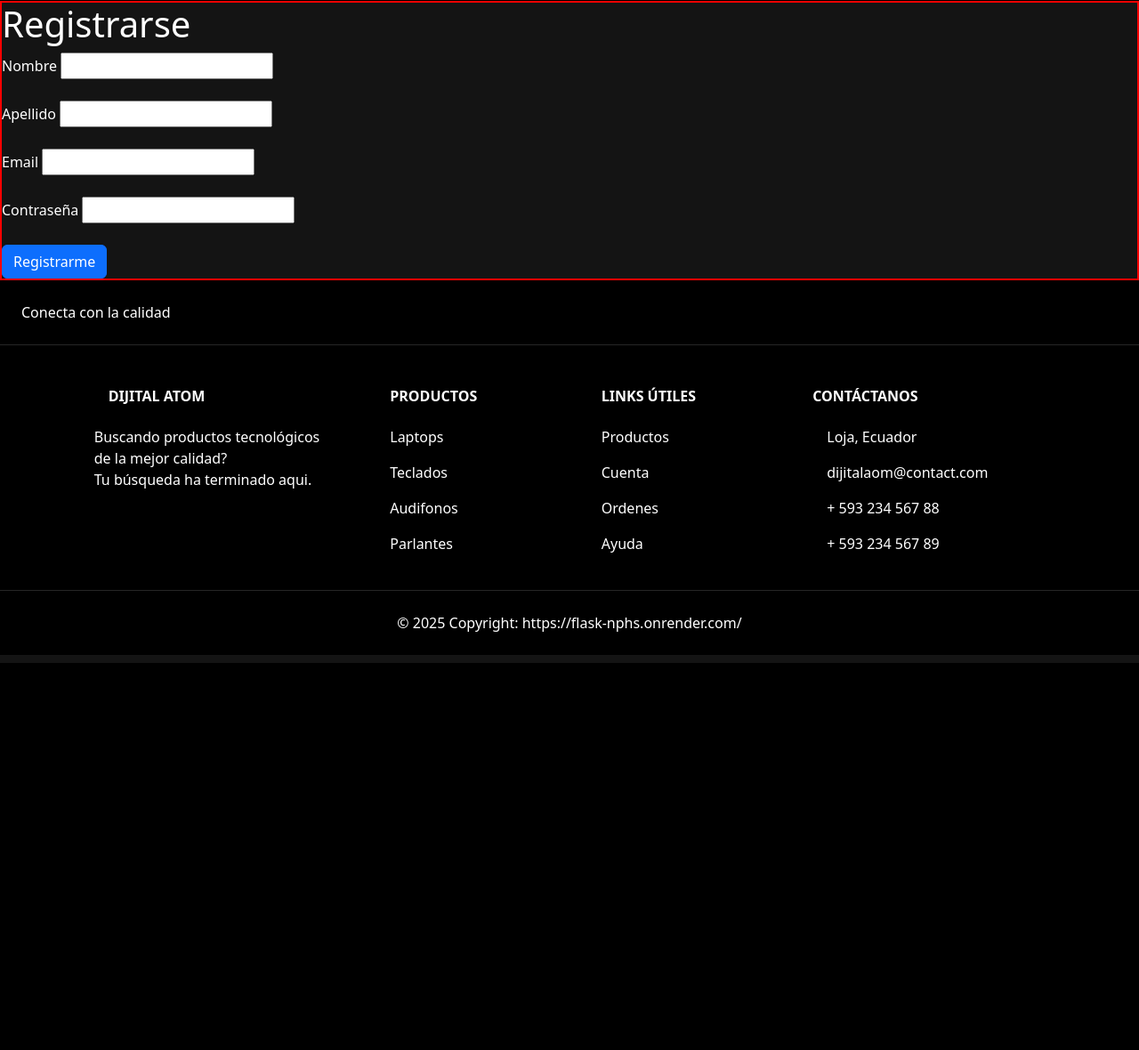
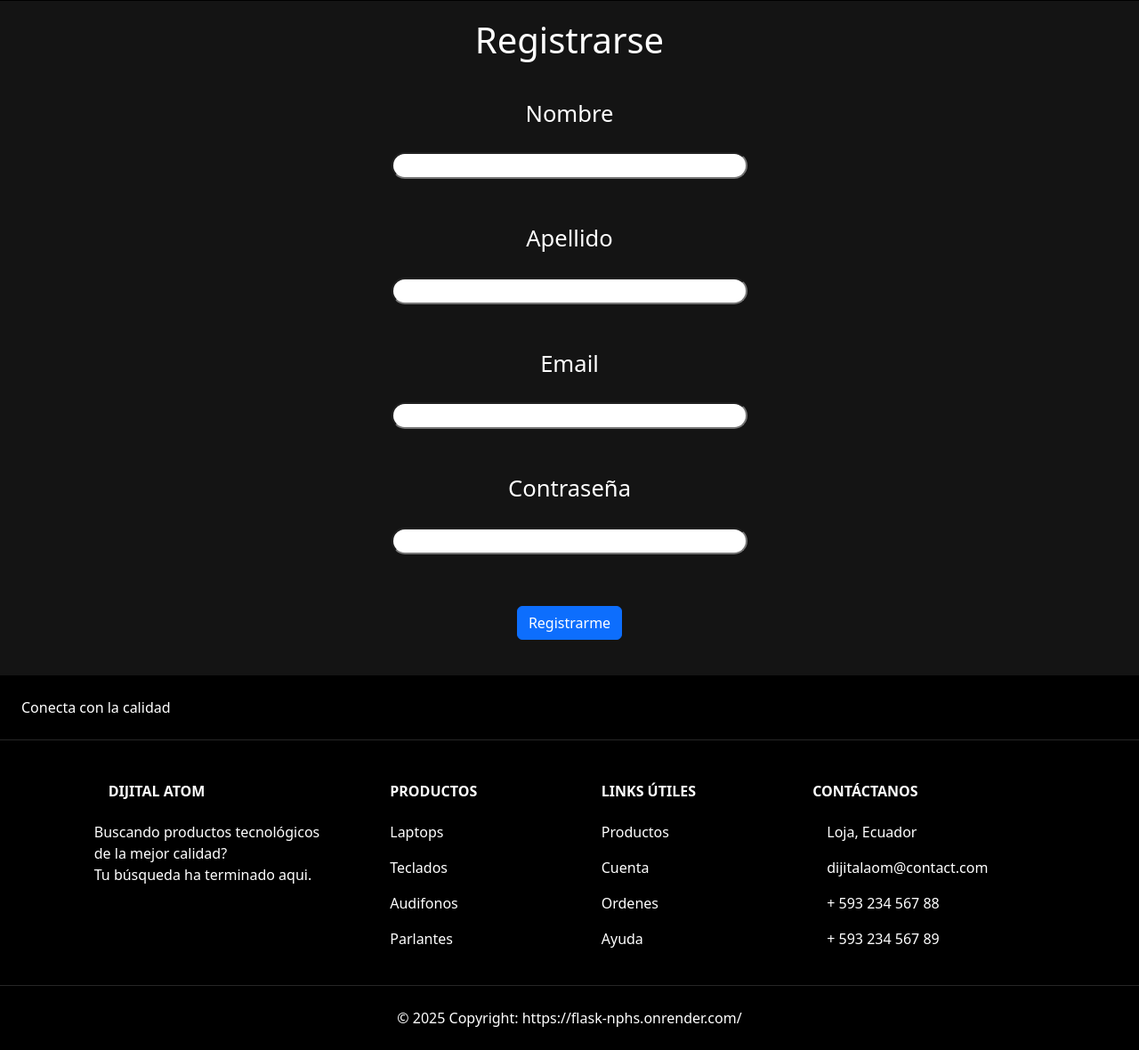
Before and after one commit to Datrixzn19/Flask, a Flask app: page /auth/register in a window 1280 px wide. Shown: the part 55-1235 px from the top of the page at 89% size. Before the commit the page ends 800 px from the top, so only its background shows below. Run offline with Flask 3, Linux system fonts and the light colour scheme; some web fonts are replaced.

Commit message:
estilos a input

```diff
--- a/app/static/css/register.css
+++ b/app/static/css/register.css
@@ -1,6 +1,102 @@
+/*Para movil*/
 .contenedor{
-    border: 2px solid red;
+
+    width: 100%;
+    margin: 0px auto;
 }
-title{
+
+h1{
+    text-align: center;
+    width: 100%;
+    margin-top: 20px;
+    margin-bottom: 40px;
+}
+
+label{
+    font-size: clamp(1rem, 2vw, 2rem);
+    width: 100%;
+    display: block;
+    text-align: center;
+    margin: 0px auto;
+}
+
+input{
+    display: block;
+    margin: 0px auto;
+    width: 400px;
+    border-radius: 20px;
+}
+
+
+.button{/*bototn de bootstrap para enviar*/
+    display: block !important;
+    margin: 10px auto 40px auto !important;
+
 
 }
+
+
+
+/*desktop*/
+
+@media (min-width: 1200px) {
+
+
+.contenedor{
+
+    width: 60%;
+
+}
+
+
+
+
+
+
+
+
+
+
+
+
+
+
+
+
+
+
+
+
+
+
+
+
+
+
+
+
+
+
+
+
+
+
+
+
+
+
+
+
+
+
+
+
+
+
+
+
+
+
+
+
+}
--- a/app/templates/auth/register.html
+++ b/app/templates/auth/register.html
@@ -8,28 +8,26 @@
 
 <div class="contenedor">
     <h1>Registrarse</h1>
+
+
+
     <form action="" method='POST'>
-        <label for="name">Nombre</label>
+        <label for="name">Nombre</label><br>
         <input type="text" id='name' name='name' required>
         <br><br>
 
-        <label for="lastname">Apellido</label>
+        <label for="lastname">Apellido</label><br>
         <input type="text" id='lastname' name='lastname' required>
         <br><br>
 
-        <label for="email">Email</label>
+        <label for="email">Email</label><br>
         <input type="email" id='email' name='email' required>
         <br><br>
 
-        <label for="password">Contraseña</label>
+        <label for="password">Contraseña</label><br>
         <input type="password" id='password' name='password' required>
         <br><br>
-        <button class="btn btn-primary" type="submit">Registrarme</button>
-
-
-
-
-
+        <button class=" button btn btn-primary" type="submit">Registrarme</button>
 
 
 
```
